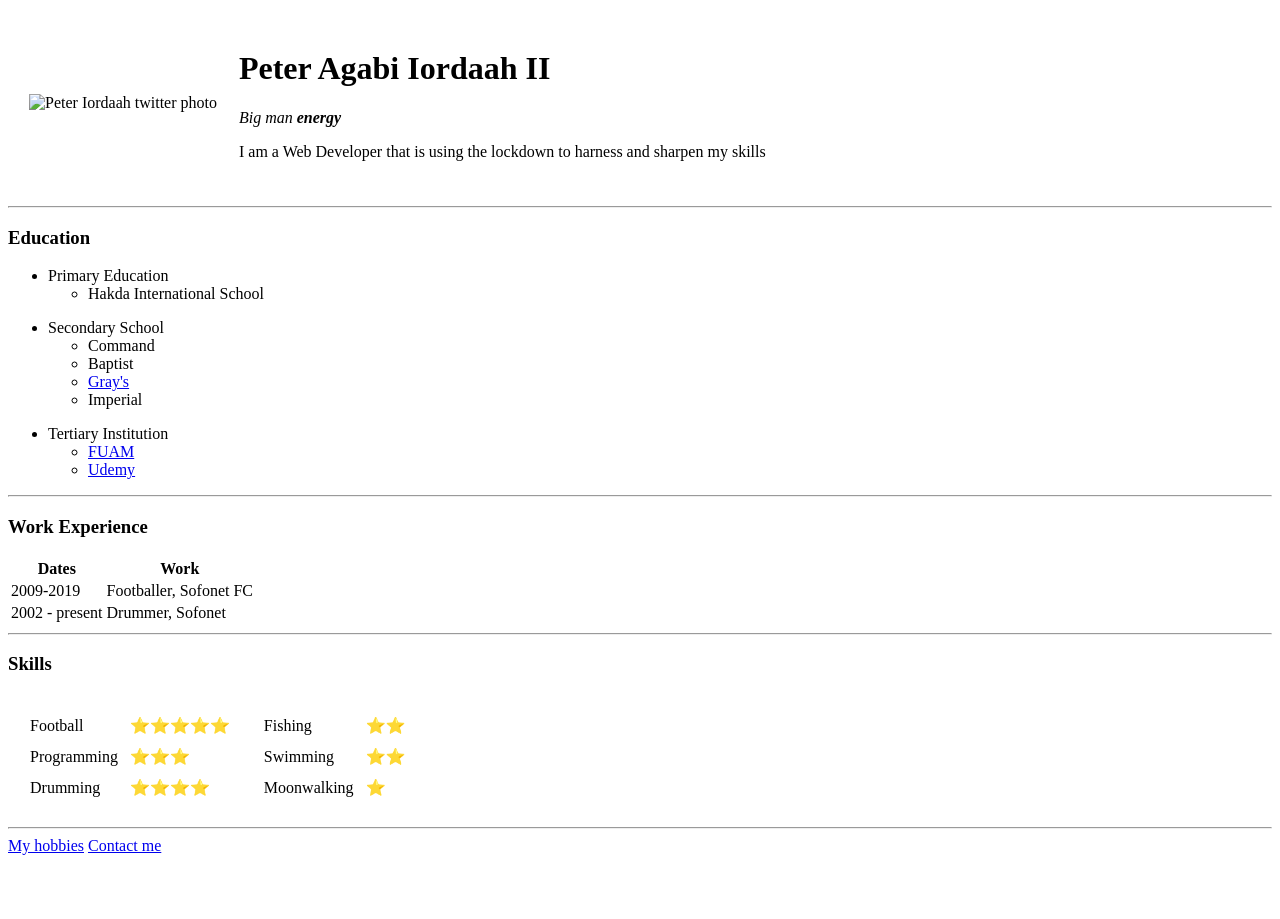
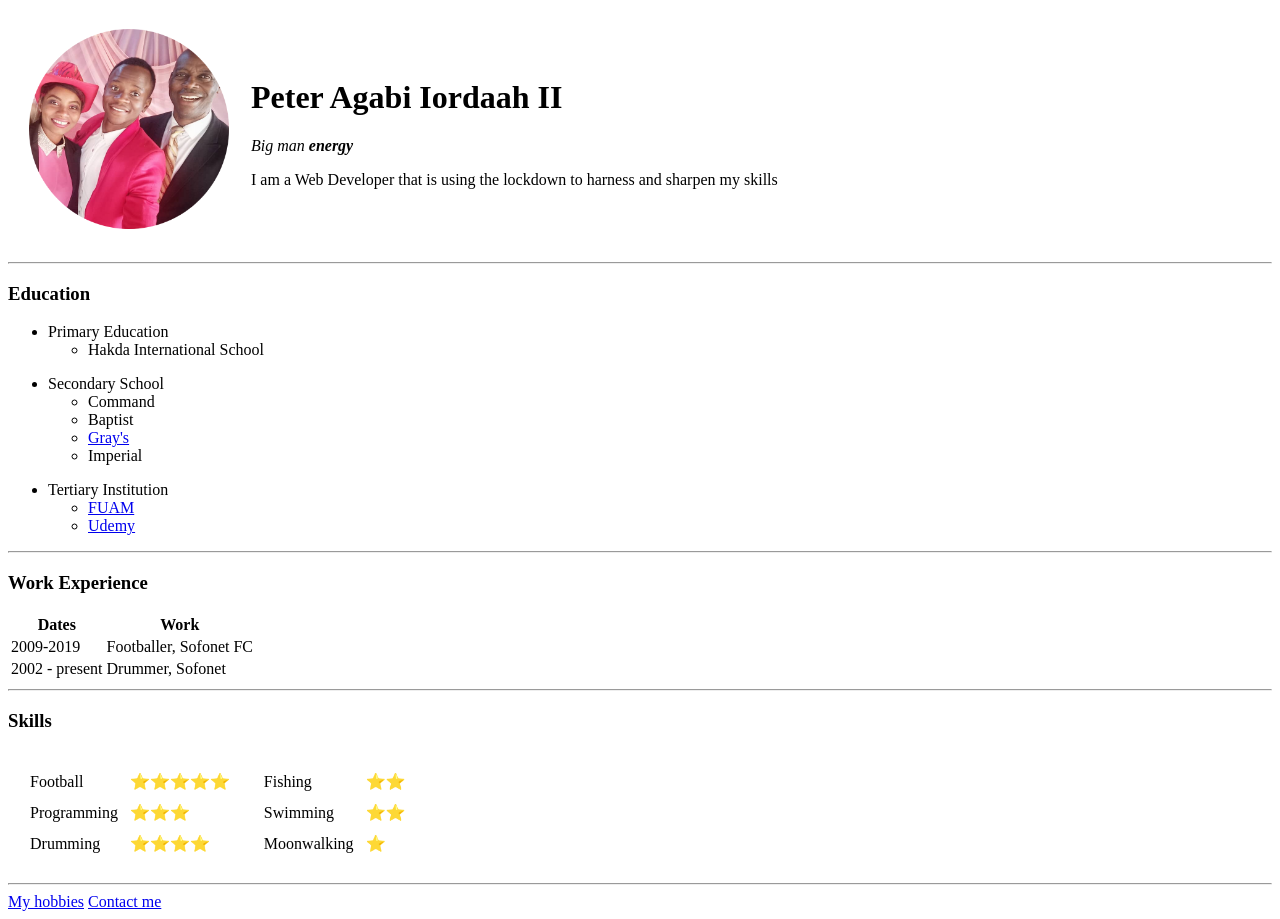
Before and after one commit to perodaah/cv, a plain HTML site: page index.html in a window 1280 px wide. Before the commit the page ends 863 px from the top, so only its background shows below. Drawn offline with Linux system fonts and the light colour scheme.

Commit message:
Update index.html
changed location for main picture to root

```diff
--- a/index.html
+++ b/index.html
@@ -9,7 +9,7 @@
 <body>
   <table cellspacing="20">
     <tr>
-      <td> <img src="images/fam.png" width="200px" alt="Peter Iordaah twitter photo">
+      <td> <img src="fam.png" width="200px" alt="Peter Iordaah twitter photo">
       </td>
       <td>
         <h1>Peter Agabi Iordaah II</h1>
```
